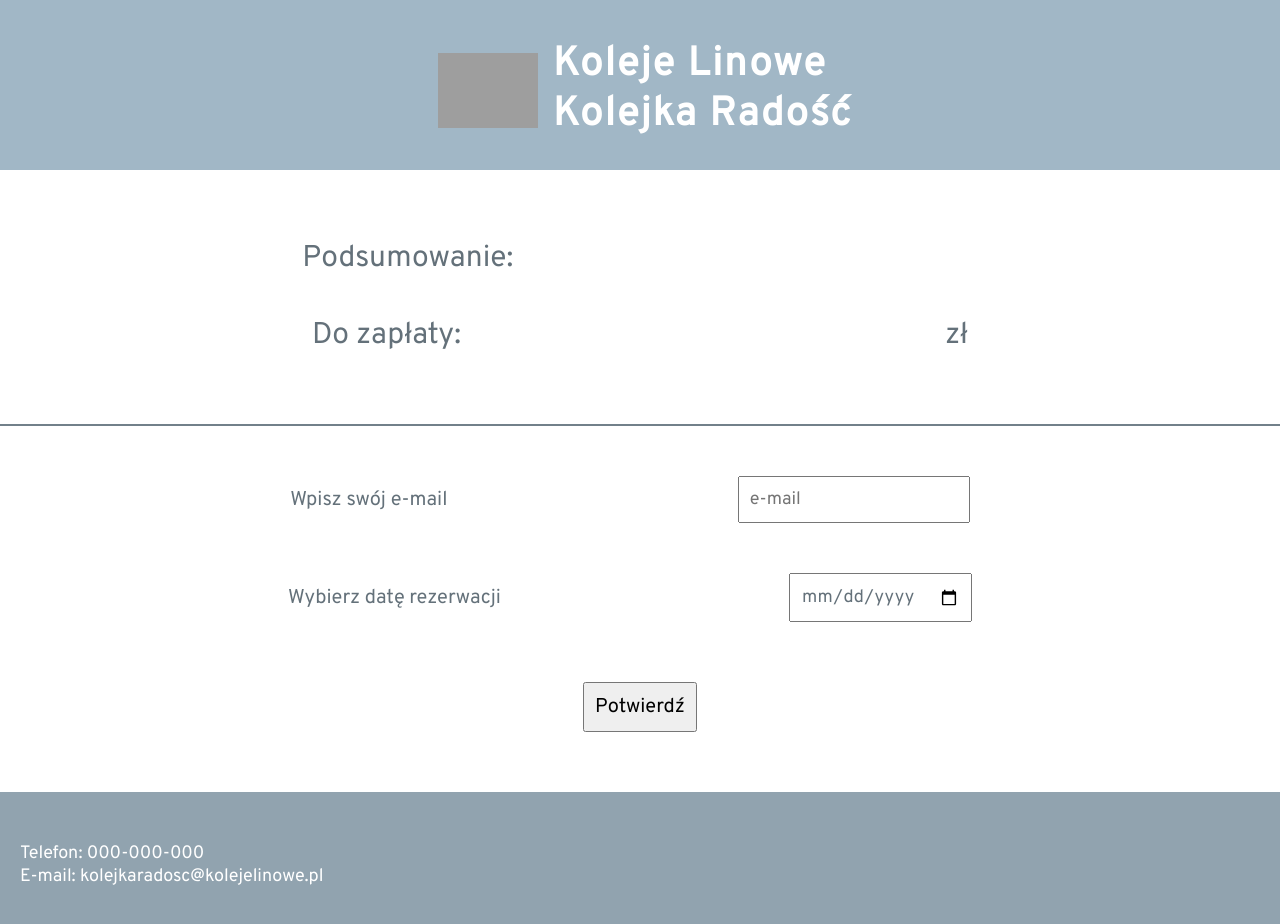
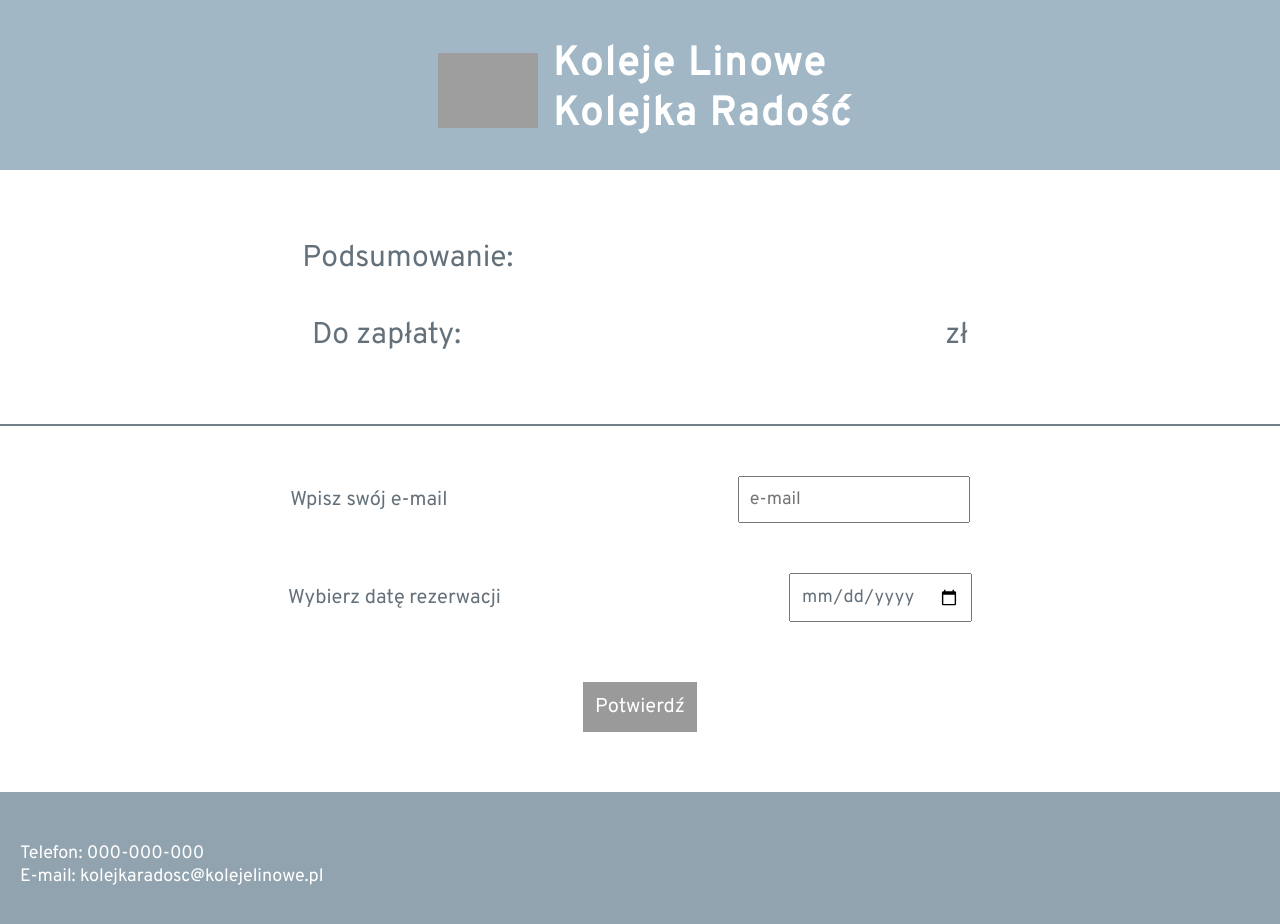
Before and after one commit to agnzur/ropeway-tickets, a React (Create React App) app: page /summary in a window 1280 px wide. Shown: the top 924 px of the page. Built offline with nearby package versions, Linux system fonts and the light colour scheme; grey boxes are pictures that could not be loaded.

Commit message:
email input validation added

```diff
--- a/src/components /booking/booking.css
+++ b/src/components /booking/booking.css
@@ -25,6 +25,7 @@
 }
 
 .book-button-enabled {
+  cursor: pointer;
   transition: 0.4s;
   background-color: #ffbb00;
   border: 2px solid #ffbb00;
@@ -32,7 +33,6 @@
 }
 
 .book-button-enabled:hover {
-  cursor: pointer;
   background-color: #72808a;
   box-shadow: 0px 0px 3px 1px rgba(78, 77, 77, 0.925);
   border: 2px solid #72808a;
@@ -91,10 +91,10 @@
   border-radius: 3px;
   box-shadow: inset 0 0 0 0 #fb9e23;
   transition: 0.4s;
+  cursor: pointer;
 }
 
 .add-button:hover {
-  cursor: pointer;
   box-shadow: inset 2em 0 0 0 #fb9e23;
   border: 2px solid #fb9e23;
 }
--- /dev/null
+++ b/src/components /summary/ConfirmButton.js
@@ -0,0 +1,26 @@
+import { Link } from "react-router-dom";
+
+export const ConfirmButton = ({ email, date }) => {
+  const isButtonDisabled = () => {
+    if (email.lenght < 3) return true;
+    if (!email.includes("@")) return true;
+    const małpa = email.indexOf("@");
+    if (email.indexOf(".", małpa) === -1) return true;
+  };
+
+  return (
+    <Link to="/confirmation">
+      <button
+        id="confirm-button"
+        disabled={isButtonDisabled()}
+        className={
+          isButtonDisabled()
+            ? "confirm-button-disabled"
+            : "confirm-button-enabled"
+        }
+      >
+        Potwierdź
+      </button>
+    </Link>
+  );
+};
--- a/src/components /summary/Inputs.js
+++ b/src/components /summary/Inputs.js
@@ -1,17 +1,29 @@
-export const Inputs = () => {
+export const Inputs = ({ email, setEmail, date, setDate }) => {
   return (
     <div>
       <div className="input-container">
-        <label for="email-input">Wpisz swój e-mail</label>
+        <label htmlFor="email-input">Wpisz swój e-mail</label>
         <input
           id="email-input"
           className="client-input"
           placeholder="e-mail"
-        ></input>{" "}
+          value={email}
+          onChange={(e) => {
+            setEmail(e.target.value);
+          }}
+        ></input>
       </div>
       <div className="input-container">
-        <label for="date-input">Wybierz datę rezerwacji</label>
-        <input id="date-input" className="client-input" type="date"></input>
+        <label htmlFor="date-input">Wybierz datę rezerwacji</label>
+        <input
+          id="date-input"
+          className="client-input"
+          type="date"
+          value={date}
+          onChange={(e) => {
+            setDate(e.target.value);
+          }}
+        ></input>
       </div>
     </div>
   );
--- a/src/components /summary/Summary.js
+++ b/src/components /summary/Summary.js
@@ -1,7 +1,10 @@
+import { ConfirmButton } from "./ConfirmButton";
 import { Inputs } from "./Inputs";
+import { useState } from "react";
 
 export const Summary = () => {
-  const isButtonDisabled = () => {};
+  const [email, setEmail] = useState("");
+  const [date, setDate] = useState("");
 
   return (
     <div>
@@ -15,9 +18,9 @@ export const Summary = () => {
           <div> {} zł</div>
         </div>
       </div>
-      <Inputs />
+      <Inputs date={date} setDate={setDate} email={email} setEmail={setEmail} />
       <div className="button-container">
-        <button id="confirm-button">Potwierdź</button>
+        <ConfirmButton date={setDate} email={email} />
       </div>
     </div>
   );
--- a/src/components /summary/summary.css
+++ b/src/components /summary/summary.css
@@ -35,4 +35,25 @@
   margin: 60px;
   font-size: 20px;
   padding: 10px;
+  color: white;
 }
+
+.confirm-button-disabled {
+  background-color: #9b9a9a;
+  cursor: not-allowed;
+  border: 2px solid #9b9a9a;
+}
+
+.confirm-button-enabled {
+  cursor: pointer;
+  background-color: #ffbb00;
+  border: 2px solid #ffbb00;
+  box-shadow: 0px 5px 15px 1px #d0d0d0e0;
+  transition: 0.4s;
+}
+
+.confirm-button-enabled:hover {
+  background-color: #a1b7c6;
+  border: 2px solid #a1b7c6;
+  box-shadow: 0px 0px 3px 1px #a1b7c6;
+}
```
